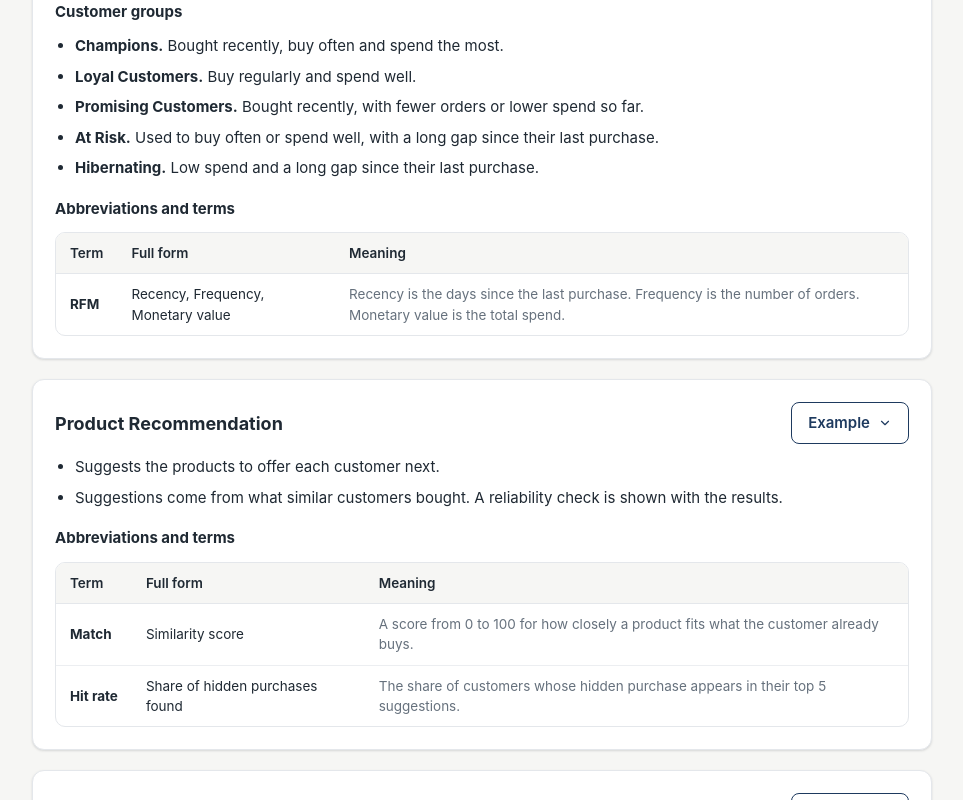
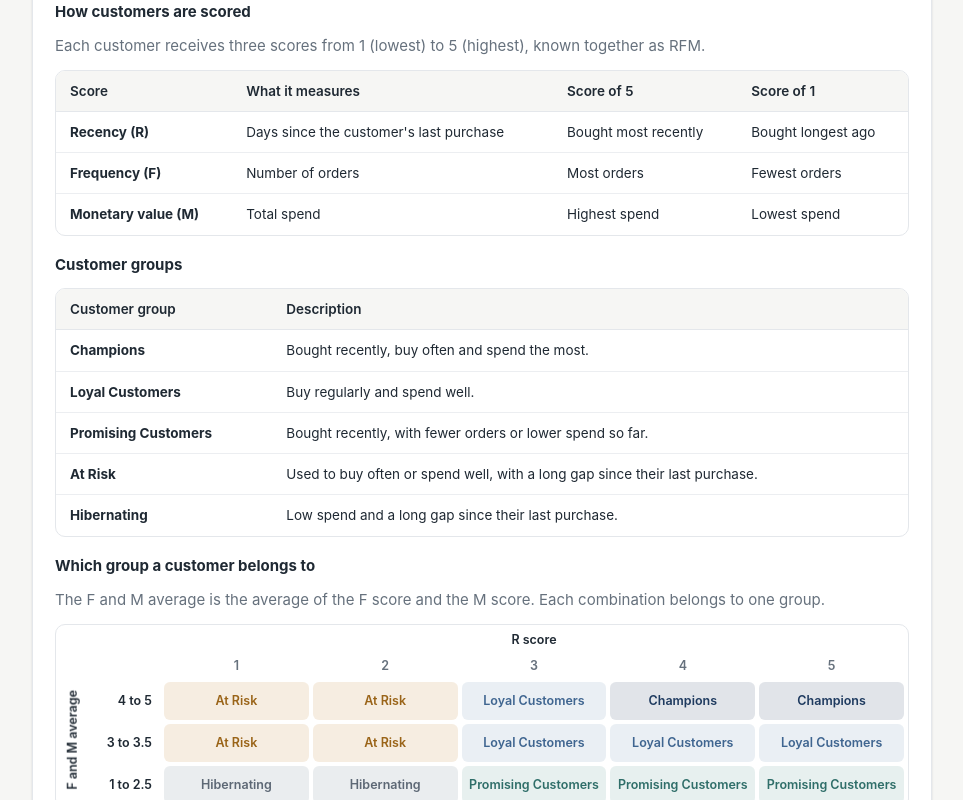
Before and after one commit to ashishpatelengineering/insightpulse_2, a React (Vite) app in the folder frontend/: page /help in a window 1280 px wide. Shown: the part 840-1640 px from the top of the page, without its empty margins (218-1181 px from the left). Built offline with nearby package versions, Linux system fonts and the light colour scheme.

Commit message:
Add files via upload

```diff
--- a/frontend/src/components/Example.jsx
+++ b/frontend/src/components/Example.jsx
@@ -1,3 +1,5 @@
+import GroupGrid from "./GroupGrid.jsx";
+
 function Rich({ text }) {
   const parts = String(text).split(/\*\*(.+?)\*\*/g);
   return parts.map((part, i) => (i % 2 === 1 ? <strong key={i}>{part}</strong> : part));
@@ -45,6 +47,7 @@ function Step({ step, number }) {
         </p>
       ))}
       {step.table && <ExampleTable table={step.table} />}
+      {step.grid && <GroupGrid />}
       {step.table2 && <ExampleTable table={step.table2} />}
       {step.after?.map((paragraph) => (
         <p key={paragraph}>
--- /dev/null
+++ b/frontend/src/components/GroupGrid.jsx
@@ -0,0 +1,59 @@
+import { GROUP_GRID } from "../content/text.js";
+
+const CLASS = {
+  Champions: "cell-champions",
+  "Loyal Customers": "cell-loyal",
+  "Promising Customers": "cell-promising",
+  "At Risk": "cell-atrisk",
+  Hibernating: "cell-hibernating",
+};
+
+/** Grid of unique buckets: R score across the top, F and M average down the side. */
+export default function GroupGrid() {
+  return (
+    <div className="table-scroll">
+      <table className="group-grid">
+        <colgroup>
+          <col style={{ width: 26 }} />
+          <col style={{ width: 70 }} />
+          <col />
+          <col />
+          <col />
+          <col />
+          <col />
+        </colgroup>
+        <thead>
+          <tr>
+            <th colSpan={2} />
+            <th className="axis" colSpan={5}>
+              R score
+            </th>
+          </tr>
+          <tr>
+            <th colSpan={2} />
+            {[1, 2, 3, 4, 5].map((n) => (
+              <th key={n}>{n}</th>
+            ))}
+          </tr>
+        </thead>
+        <tbody>
+          {GROUP_GRID.rows.map((row, i) => (
+            <tr key={GROUP_GRID.bands[i]}>
+              {i === 0 && (
+                <th className="side" rowSpan={GROUP_GRID.rows.length}>
+                  <span>F and M average</span>
+                </th>
+              )}
+              <th className="rowh">{GROUP_GRID.bands[i]}</th>
+              {row.map((group, j) => (
+                <td key={j} className={CLASS[group]}>
+                  {group}
+                </td>
+              ))}
+            </tr>
+          ))}
+        </tbody>
+      </table>
+    </div>
+  );
+}
--- a/frontend/src/components/HelpPage.jsx
+++ b/frontend/src/components/HelpPage.jsx
@@ -1,8 +1,9 @@
 import { useEffect, useId, useState } from "react";
 import { MODES } from "../modes/config.js";
-import { SEGMENTS, TERMS, TERM_GROUPS } from "../content/text.js";
+import { SCORE_ROWS, SEGMENTS, TERMS, TERM_GROUPS } from "../content/text.js";
 import { EXAMPLES } from "../content/examples.js";
 import { ExampleBody, ExampleButton } from "./Example.jsx";
+import GroupGrid from "./GroupGrid.jsx";
 
 const QUESTIONS = {
   clv: {
@@ -41,14 +42,56 @@ function AnalysisSection({ mode }) {
       {open && <ExampleBody example={EXAMPLES[mode.id]} id={id} />}
       {mode.id === "clv" && (
         <>
+          <h3>How customers are scored</h3>
+          <p className="muted">Each customer receives three scores from 1 (lowest) to 5 (highest), known together as RFM.</p>
+          <div className="table-scroll">
+            <table className="table">
+              <thead>
+                <tr>
+                  <th>Score</th>
+                  <th>What it measures</th>
+                  <th>Score of 5</th>
+                  <th>Score of 1</th>
+                </tr>
+              </thead>
+              <tbody>
+                {SCORE_ROWS.map(([name, measures, five, one]) => (
+                  <tr key={name}>
+                    <td>
+                      <strong>{name}</strong>
+                    </td>
+                    <td>{measures}</td>
+                    <td>{five}</td>
+                    <td>{one}</td>
+                  </tr>
+                ))}
+              </tbody>
+            </table>
+          </div>
           <h3>Customer groups</h3>
-          <ul>
-            {SEGMENTS.map((segment) => (
-              <li key={segment.name}>
-                <strong>{segment.name}.</strong> {segment.text}
-              </li>
-            ))}
-          </ul>
+          <div className="table-scroll">
+            <table className="table">
+              <thead>
+                <tr>
+                  <th>Customer group</th>
+                  <th>Description</th>
+                </tr>
+              </thead>
+              <tbody>
+                {SEGMENTS.map((segment) => (
+                  <tr key={segment.name}>
+                    <td>
+                      <strong>{segment.name}</strong>
+                    </td>
+                    <td>{segment.text}</td>
+                  </tr>
+                ))}
+              </tbody>
+            </table>
+          </div>
+          <h3>Which group a customer belongs to</h3>
+          <p className="muted">The F and M average is the average of the F score and the M score. Each combination belongs to one group.</p>
+          <GroupGrid />
         </>
       )}
       <h3>Abbreviations and terms</h3>
--- a/frontend/src/content/examples.js
+++ b/frontend/src/content/examples.js
@@ -90,7 +90,7 @@ function buildClvExample() {
       {
         title: "Rank the customers on three measures",
         text: [
-          "The three measures are Recency (days since the last purchase), Frequency (number of orders) and Monetary value (total spend). Together they are known as RFM.",
+          "The three measures are Recency (R), the days since the last purchase, Frequency (F), the number of orders, and Monetary value (M), the total spend. Together they are known as RFM.",
           `For each measure, customers are ranked from weakest to strongest. Rank 1 is the weakest customer and rank ${n} is the strongest. The rank becomes a score from 1 to 5:`,
           `**Score = rank ÷ ${n} customers × 5, rounded up to a whole number**`,
         ],
@@ -99,7 +99,7 @@ function buildClvExample() {
         title: "Recency rank and score",
         text: ["A longer gap since the last purchase gives a lower rank."],
         table: {
-          head: ["Customer", "Days since last purchase", "Rank", "Calculation", "Recency score"],
+          head: ["Customer", "Days since last purchase", "Rank", "Calculation", "R score"],
           align: ["left", "right", "right", "left", "right"],
           rows: rankTable(rows, "rankR", "days", "r", (v) => String(v), n),
         },
@@ -108,7 +108,7 @@ function buildClvExample() {
         title: "Frequency rank and score",
         text: ["Fewer orders give a lower rank."],
         table: {
-          head: ["Customer", "Orders", "Rank", "Calculation", "Frequency score"],
+          head: ["Customer", "Orders", "Rank", "Calculation", "F score"],
           align: ["left", "right", "right", "left", "right"],
           rows: rankTable(rows, "rankF", "orders", "f", (v) => String(v), n),
         },
@@ -117,38 +117,28 @@ function buildClvExample() {
         title: "Monetary value rank and score",
         text: ["Lower total spend gives a lower rank."],
         table: {
-          head: ["Customer", "Total spend", "Rank", "Calculation", "Monetary score"],
+          head: ["Customer", "Total spend", "Rank", "Calculation", "M score"],
           align: ["left", "right", "right", "left", "right"],
           rows: rankTable(rows, "rankM", "spend", "m", (v) => money(v), n),
         },
       },
       {
         title: "Combine Frequency and Monetary value",
-        text: ["The Frequency score and the Monetary score are averaged into one number, the F and M average."],
+        text: ["The F score and the M score are averaged into one number, the F and M average."],
         table: {
-          head: ["Customer", "Recency score", "Frequency score", "Monetary score", "F and M average"],
+          head: ["Customer", "R score", "F score", "M score", "F and M average"],
           align: ["left", "right", "right", "right", "left"],
           rows: rows.map((c) => [c.name, String(c.r), String(c.f), String(c.m), `(${c.f} + ${c.m}) ÷ 2 = **${c.fm.toFixed(1)}**`]),
         },
       },
       {
         title: "Place each customer in a group",
-        text: ["The rules are checked in this order. The first rule that fits decides the group."],
-        table: {
-          head: ["Order", "Group", "Rule"],
-          align: ["right", "left", "left"],
-          rows: [
-            ["1", "Champions", "Recency 4 or 5, and F and M average 4 or more"],
-            ["2", "Loyal Customers", "Recency 3 or more, and F and M average 3 or more"],
-            ["3", "Promising Customers", "Recency 3 or more"],
-            ["4", "At Risk", "Recency below 3, and F and M average 3 or more"],
-            ["5", "Hibernating", "Everyone else"],
-          ],
-        },
+        text: ["Each combination of R score and F and M average belongs to one group. Find the customer's R score across the top and the F and M average down the side."],
+        grid: true,
         table2: {
-          head: ["Customer", "Recency", "F and M average", "Rule that fits", "Group"],
-          align: ["left", "right", "right", "right", "left"],
-          rows: rows.map((c) => [c.name, String(c.r), c.fm.toFixed(1), String(c.rule), `**${c.segment}**`]),
+          head: ["Customer", "R score", "F and M average", "Group"],
+          align: ["left", "right", "right", "left"],
+          rows: rows.map((c) => [c.name, String(c.r), c.fm.toFixed(1), `**${c.segment}**`]),
         },
       },
       {
--- a/frontend/src/content/text.js
+++ b/frontend/src/content/text.js
@@ -132,3 +132,28 @@ export const TERM_GROUPS = {
   basket: ["support", "confidence", "lift"],
   forecast: ["ets", "stl", "wape", "mape", "mae", "rmse", "bias", "benchmark"],
 };
+
+/** Customer Lifetime Value: how scores are explained and how groups are assigned. */
+export const SCORE_ROWS = [
+  ["Recency (R)", "Days since the customer's last purchase", "Bought most recently", "Bought longest ago"],
+  ["Frequency (F)", "Number of orders", "Most orders", "Fewest orders"],
+  ["Monetary value (M)", "Total spend", "Highest spend", "Lowest spend"],
+];
+
+/** Each row is a band of the F and M average. Each column is an R score from 1 to 5. */
+export const GROUP_GRID = {
+  bands: ["4 to 5", "3 to 3.5", "1 to 2.5"],
+  rows: [
+    ["At Risk", "At Risk", "Loyal Customers", "Champions", "Champions"],
+    ["At Risk", "At Risk", "Loyal Customers", "Loyal Customers", "Loyal Customers"],
+    ["Hibernating", "Hibernating", "Promising Customers", "Promising Customers", "Promising Customers"],
+  ],
+};
+
+export const SEGMENT_COLORS = {
+  Champions: "#1e3a5f",
+  "Loyal Customers": "#6384ab",
+  "Promising Customers": "#4a8f8a",
+  "At Risk": "#b7791f",
+  Hibernating: "#98a3b0",
+};
--- a/frontend/src/results/ClvResults.jsx
+++ b/frontend/src/results/ClvResults.jsx
@@ -2,15 +2,7 @@ import { Bar, BarChart, CartesianGrid, Legend, ResponsiveContainer, Tooltip, XAx
 import { formatDate, formatNumber } from "../lib/format.js";
 import { Block, DataTable, KpiCard, KpiRow, Notes } from "../components/ui.jsx";
 import Tip from "../components/Tip.jsx";
-import { BLOCK_TEXT, SEGMENT_TEXT, TERMS } from "../content/text.js";
-
-const SEGMENT_COLORS = {
-  Champions: "#1e3a5f",
-  "Loyal Customers": "#6384ab",
-  "Promising Customers": "#4a8f8a",
-  "At Risk": "#b7791f",
-  Hibernating: "#98a3b0",
-};
+import { BLOCK_TEXT, SEGMENT_COLORS, SEGMENT_TEXT, TERMS } from "../content/text.js";
 
 function SegmentCard({ segment }) {
   const color = SEGMENT_COLORS[segment.segment];
--- a/frontend/src/styles.css
+++ b/frontend/src/styles.css
@@ -319,3 +319,17 @@ button:disabled { cursor: not-allowed; }
 .segment-card .stat-list dt, .segment-card .stat-list dd { white-space: nowrap; }
 
 .help-card { scroll-margin-top: 68px; }
+
+/* Customer group grid */
+.group-grid { border-collapse: separate; border-spacing: 4px; width: 100%; min-width: 640px; table-layout: fixed; }
+.group-grid th { background: none; border: none; font-size: 12.5px; font-weight: 600; color: var(--muted); padding: 2px 4px; text-align: center; white-space: nowrap; }
+.group-grid th.axis, .group-grid th.rowh, .group-grid th.side span { color: var(--ink); }
+.group-grid th.side { padding: 0; }
+.group-grid th.side span { display: inline-block; writing-mode: vertical-rl; transform: rotate(180deg); }
+.group-grid th.rowh { text-align: right; padding-right: 8px; }
+.group-grid td { border-radius: 6px; text-align: center; font-weight: 600; font-size: 12.5px; height: 38px; padding: 0 6px; white-space: nowrap; }
+.cell-champions { background: #1e3a5f22; color: #1e3a5f; }
+.cell-loyal { background: #6384ab22; color: #3f6590; }
+.cell-promising { background: #4a8f8a22; color: #2f6e69; }
+.cell-atrisk { background: #b7791f22; color: #9a6418; }
+.cell-hibernating { background: #98a3b033; color: #5d6875; }
```
Also changed, not shown: 2 other files (tests, documents, lock files or other folders).
